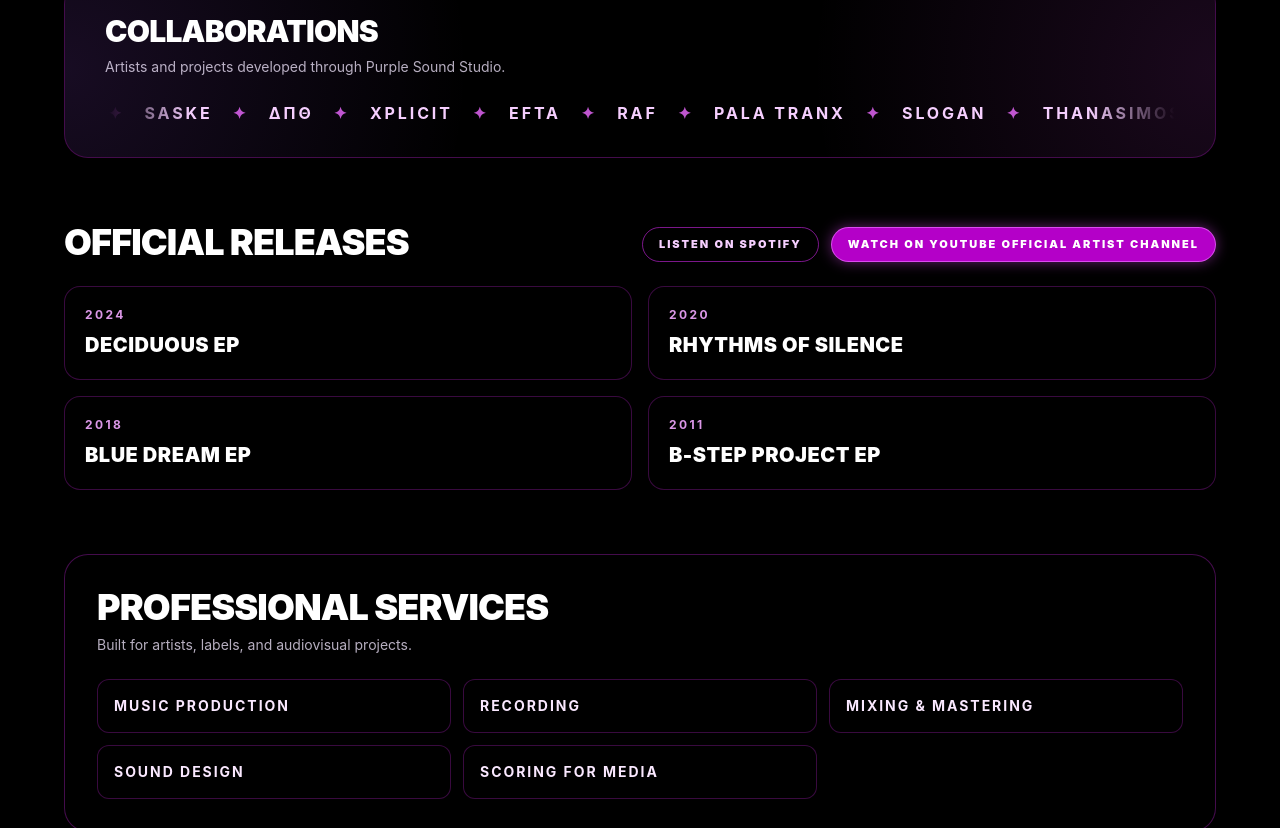
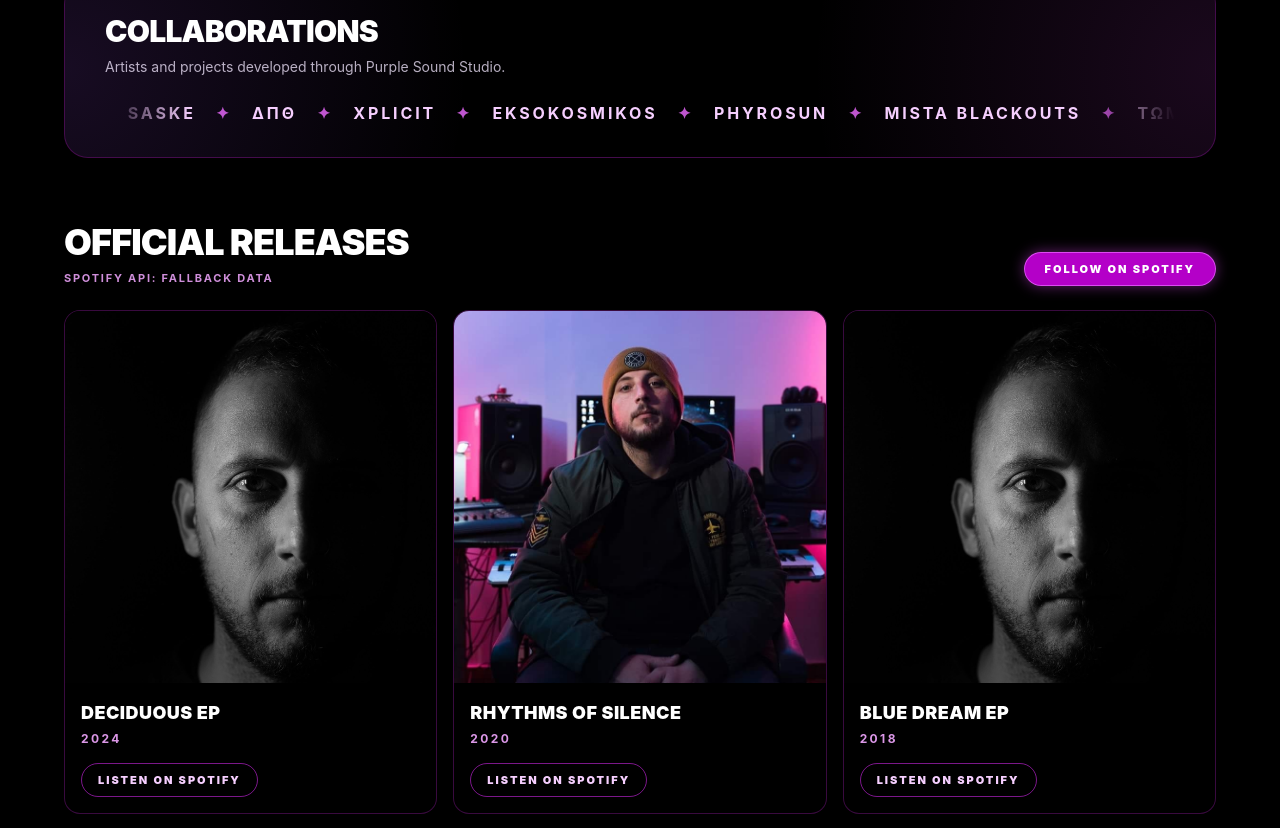
Before and after one commit to mrbonzomusic/mr-bonzo-beats-site, an Astro site: page / in a window 1280 px wide. Shown: the part 2582-3410 px from the top of the page. Built offline with nearby package versions, Linux system fonts and the light colour scheme; Astro itself is replaced by a stand-in of ours; no server answers.

Commit message:
site update

```diff
--- a/src/components/CollaborationsSection.astro
+++ b/src/components/CollaborationsSection.astro
@@ -1,6 +1,7 @@
 ---
-const artists = ["Thanasimos", "Saske", "ΔΠΘ", "Xplicit", "Efta", "RAF", "Pala Tranx", "Slogan"];
-const marquee = [...artists, ...artists];
+import { collaborators } from "../config/collaborations";
+
+const marquee = [...collaborators, ...collaborators];
 ---
 
 <section id="collaborations" class="relative mt-16 overflow-hidden rounded-3xl border border-fuchsia-500/30 bg-black/80 px-6 py-8 sm:px-10">
@@ -33,7 +34,7 @@ const marquee = [...artists, ...artists];
   .marquee-content {
     display: inline-flex;
     white-space: nowrap;
-    animation: brand-ticker 34s linear infinite;
+    animation: brand-ticker 52s linear infinite;
   }
 
   @keyframes brand-ticker {
--- a/src/components/DiscographySection.astro
+++ b/src/components/DiscographySection.astro
@@ -1,44 +1,65 @@
 ---
-const releases = [
-  { title: "Deciduous EP", year: "2024" },
-  { title: "Rhythms Of Silence", year: "2020" },
-  { title: "Blue Dream EP", year: "2018" },
-  { title: "B-Step Project EP", year: "2011" }
+interface Release {
+  title: string;
+  year: string;
+  cover: string;
+  spotify: string;
+}
+
+interface Props {
+  releases?: Release[];
+  status?: "live" | "fallback" | "error";
+}
+
+const fallbackReleases: Release[] = [
+  {
+    title: "Deciduous EP",
+    year: "2024",
+    cover: "/images/Mr.%20Bonzo%20half%20face.jpg",
+    spotify: "https://open.spotify.com/artist/5ziH2Z9Gl3M1FhcYvrLHpv?si=8IBQNsfQS7yWfIO_DFF-9w"
+  }
 ];
 
+const { releases = fallbackReleases, status = "fallback" } = Astro.props;
 const spotifyUrl = "https://open.spotify.com/artist/5ziH2Z9Gl3M1FhcYvrLHpv?si=8IBQNsfQS7yWfIO_DFF-9w";
-const youtubeUrl = "https://www.youtube.com/@mrbonzobeatz";
+
+const statusLabel =
+  status === "live" ? "Spotify API: Live Data" : status === "error" ? "Spotify API: Error (Fallback Data)" : "Spotify API: Fallback Data";
 ---
 
 <section id="releases" class="mt-16">
   <div class="mb-6 flex flex-wrap items-end justify-between gap-4">
-    <h3 class="text-3xl font-black uppercase tracking-tight text-white sm:text-4xl">Official Releases</h3>
-    <div class="flex gap-3">
-      <a
-        href={spotifyUrl}
-        target="_blank"
-        rel="noopener noreferrer"
-        class="rounded-full border border-fuchsia-500/55 px-4 py-2 text-[11px] font-black uppercase tracking-[0.18em] text-fuchsia-200 transition hover:border-fuchsia-300 hover:text-fuchsia-100"
-      >
-        Listen on Spotify
-      </a>
-      <a
-        href={youtubeUrl}
-        target="_blank"
-        rel="noopener noreferrer"
-        class="rounded-full border border-fuchsia-400/70 bg-fuchsia-600/90 px-4 py-2 text-[11px] font-black uppercase tracking-[0.18em] text-white shadow-[0_0_14px_rgba(217,70,239,0.45)] transition hover:bg-fuchsia-500"
-      >
-        Watch on YouTube Official Artist Channel
-      </a>
+    <div>
+      <h3 class="text-3xl font-black uppercase tracking-tight text-white sm:text-4xl">Official Releases</h3>
+      <p class="mt-2 text-[11px] font-bold uppercase tracking-[0.16em] text-fuchsia-300/85">{statusLabel}</p>
     </div>
+    <a
+      href={spotifyUrl}
+      target="_blank"
+      rel="noopener noreferrer"
+      class="rounded-full border border-fuchsia-400/70 bg-fuchsia-600/90 px-5 py-2 text-[11px] font-black uppercase tracking-[0.18em] text-white shadow-[0_0_14px_rgba(217,70,239,0.45)] transition hover:bg-fuchsia-500"
+    >
+      Follow on Spotify
+    </a>
   </div>
 
-  <div class="grid gap-4 sm:grid-cols-2">
+  <div class="grid gap-4 sm:grid-cols-2 lg:grid-cols-3">
     {
       releases.map((release) => (
-        <article class="rounded-2xl border border-fuchsia-500/25 bg-black/80 p-5">
-          <p class="text-xs font-bold uppercase tracking-[0.2em] text-fuchsia-300/90">{release.year}</p>
-          <h4 class="mt-2 text-xl font-black uppercase tracking-wide text-white">{release.title}</h4>
+        <article class="group overflow-hidden rounded-2xl border border-fuchsia-500/25 bg-black/80 transition hover:border-fuchsia-400/55">
+          <img src={release.cover} alt={`${release.title} cover`} loading="lazy" class="aspect-square w-full object-cover" />
+          <div class="p-4">
+            <h4 class="text-lg font-black uppercase tracking-wide text-white">{release.title}</h4>
+            <p class="mt-1 text-xs font-bold uppercase tracking-[0.2em] text-fuchsia-300/90">{release.year}</p>
+            <a
+              href={release.spotify}
+              target="_blank"
+              rel="noopener noreferrer"
+              class="mt-4 inline-flex rounded-full border border-fuchsia-500/55 px-4 py-2 text-[11px] font-black uppercase tracking-[0.18em] text-fuchsia-200 transition hover:border-fuchsia-300 hover:text-fuchsia-100"
+            >
+              Listen on Spotify
+            </a>
+          </div>
         </article>
       ))
     }
--- /dev/null
+++ b/src/config/collaborations.ts
@@ -0,0 +1,13 @@
+export const collaborators = [
+  "Thanasimos",
+  "Saske",
+  "ΔΠΘ",
+  "Xplicit",
+  "Eksokosmikos",
+  "Phyrosun",
+  "Mista Blackouts",
+  "Τωμ Unit",
+  "TkTzikso",
+  "Dilitirio",
+  "Rocklee"
+];
--- /dev/null
+++ b/src/lib/spotify.ts
@@ -0,0 +1,92 @@
+export interface SpotifyRelease {
+  title: string;
+  year: string;
+  cover: string;
+  spotify: string;
+}
+
+export type SpotifyFetchStatus = "live" | "fallback" | "error";
+
+export interface SpotifyReleasesResult {
+  releases: SpotifyRelease[];
+  status: SpotifyFetchStatus;
+  message?: string;
+}
+
+interface SpotifyAlbumItem {
+  name?: string;
+  release_date?: string;
+  images?: Array<{ url?: string }>;
+  external_urls?: { spotify?: string };
+}
+
+interface SpotifyAlbumsResponse {
+  items?: SpotifyAlbumItem[];
+}
+
+export async function fetchArtistReleases(params: {
+  clientId?: string;
+  clientSecret?: string;
+  artistId?: string;
+  fallbackCover?: string;
+}): Promise<SpotifyReleasesResult> {
+  const { clientId, clientSecret, artistId, fallbackCover = "/images/Mr.%20Bonzo%20half%20face.jpg" } = params;
+  if (!clientId || !clientSecret || !artistId) {
+    return { releases: [], status: "fallback", message: "Missing Spotify environment variables." };
+  }
+
+  try {
+    const credentials = Buffer.from(`${clientId}:${clientSecret}`).toString("base64");
+    const tokenResponse = await fetch("https://accounts.spotify.com/api/token", {
+      method: "POST",
+      headers: {
+        Authorization: `Basic ${credentials}`,
+        "Content-Type": "application/x-www-form-urlencoded"
+      },
+      body: new URLSearchParams({ grant_type: "client_credentials" })
+    });
+
+    if (!tokenResponse.ok) {
+      return { releases: [], status: "error", message: "Spotify token request failed." };
+    }
+    const tokenData = await tokenResponse.json();
+    const accessToken = tokenData?.access_token as string | undefined;
+    if (!accessToken) {
+      return { releases: [], status: "error", message: "Spotify token was not returned." };
+    }
+
+    const releasesResponse = await fetch(
+      `https://api.spotify.com/v1/artists/${artistId}/albums?include_groups=album,single&market=US&limit=50`,
+      { headers: { Authorization: `Bearer ${accessToken}` } }
+    );
+    if (!releasesResponse.ok) {
+      return { releases: [], status: "error", message: "Spotify releases request failed." };
+    }
+
+    const releasesData = (await releasesResponse.json()) as SpotifyAlbumsResponse;
+    const seen = new Set<string>();
+
+    const releases = (releasesData.items ?? [])
+      .filter((item) => {
+        const key = String(item.name || "").toLowerCase().trim();
+        if (!key || seen.has(key)) return false;
+        seen.add(key);
+        return true;
+      })
+      .map((item) => ({
+        title: item.name || "Untitled Release",
+        year: String(item.release_date || "").slice(0, 4) || "----",
+        cover: item.images?.[0]?.url || fallbackCover,
+        spotify: item.external_urls?.spotify || "https://open.spotify.com/"
+      }))
+      .sort((a, b) => Number(b.year) - Number(a.year));
+
+    if (!releases.length) {
+      return { releases: [], status: "fallback", message: "Spotify returned no releases." };
+    }
+
+    return { releases, status: "live" };
+  } catch {
+    return { releases: [], status: "error", message: "Spotify request threw an exception." };
+  }
+}
--- a/src/pages/index.astro
+++ b/src/pages/index.astro
@@ -8,6 +8,44 @@ import Hero from "../components/Hero.astro";
 import ServicesSection from "../components/ServicesSection.astro";
 import SiteFooter from "../components/SiteFooter.astro";
 import TypeBeatGrid from "../components/TypeBeatGrid.astro";
+import { fetchArtistReleases, type SpotifyRelease, type SpotifyFetchStatus } from "../lib/spotify";
+
+const fallbackReleases: SpotifyRelease[] = [
+  {
+    title: "Deciduous EP",
+    year: "2024",
+    cover: "/images/Mr.%20Bonzo%20half%20face.jpg",
+    spotify: "https://open.spotify.com/artist/5ziH2Z9Gl3M1FhcYvrLHpv?si=8IBQNsfQS7yWfIO_DFF-9w"
+  },
+  {
+    title: "Rhythms Of Silence",
+    year: "2020",
+    cover: "/images/Mr.%20Bonzo%20Beats%20in%20the%20studio.jpg",
+    spotify: "https://open.spotify.com/artist/5ziH2Z9Gl3M1FhcYvrLHpv?si=8IBQNsfQS7yWfIO_DFF-9w"
+  },
+  {
+    title: "Blue Dream EP",
+    year: "2018",
+    cover: "/images/Mr.%20Bonzo%20half%20face.jpg",
+    spotify: "https://open.spotify.com/artist/5ziH2Z9Gl3M1FhcYvrLHpv?si=8IBQNsfQS7yWfIO_DFF-9w"
+  },
+  {
+    title: "B-Step Project EP",
+    year: "2011",
+    cover: "/images/Mr.%20Bonzo%20Beats%20in%20the%20studio.jpg",
+    spotify: "https://open.spotify.com/artist/5ziH2Z9Gl3M1FhcYvrLHpv?si=8IBQNsfQS7yWfIO_DFF-9w"
+  }
+];
+
+const spotifyApiResult = await fetchArtistReleases({
+  clientId: import.meta.env.SPOTIFY_CLIENT_ID,
+  clientSecret: import.meta.env.SPOTIFY_CLIENT_SECRET,
+  artistId: import.meta.env.SPOTIFY_ARTIST_ID,
+  fallbackCover: "/images/Mr.%20Bonzo%20half%20face.jpg"
+});
+
+const spotifyReleases = spotifyApiResult.releases.length ? spotifyApiResult.releases : fallbackReleases;
+const releasesStatus: SpotifyFetchStatus = spotifyApiResult.releases.length ? spotifyApiResult.status : "fallback";
 ---
 
 <BaseLayout title="Mr. Bonzo | Beatmaker Portfolio">
@@ -16,7 +54,7 @@ import TypeBeatGrid from "../components/TypeBeatGrid.astro";
   <FeaturedBeatstars />
   <AboutSection />
   <CollaborationsSection />
-  <DiscographySection />
+  <DiscographySection releases={spotifyReleases} status={releasesStatus} />
   <ServicesSection />
   <SiteFooter />
 </BaseLayout>
```
Also changed, not shown: 4 other files.
